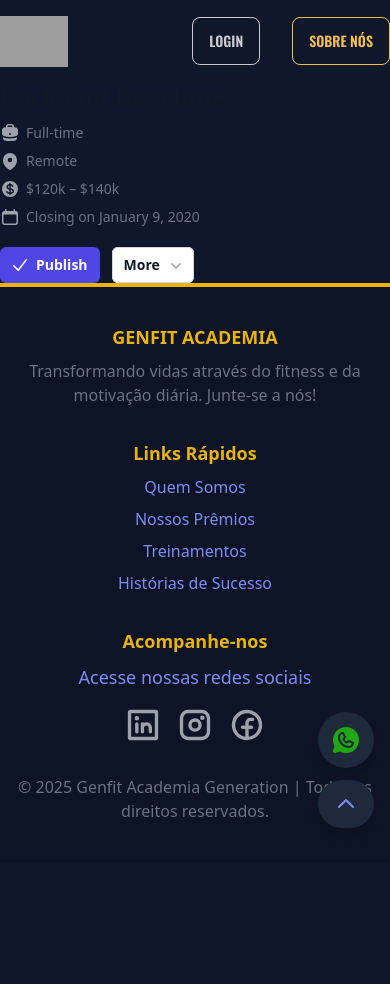
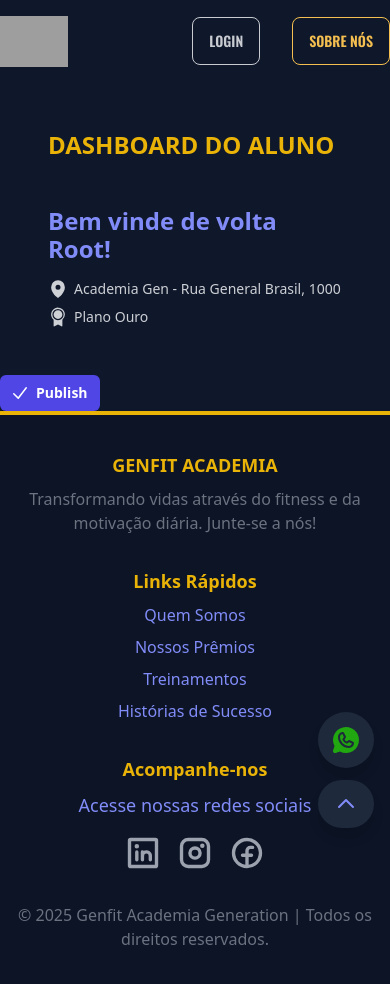
Before and after one commit to GenBrGrupo02/GenFit_02, a React (Vite) app: page /dashboard in a window 390 px wide. Shown: the top 984 px of the page. Before the commit the page ends 863 px from the top, so only its background shows below. Built offline with nearby package versions, Linux system fonts and the light colour scheme; grey boxes are pictures that could not be loaded.

Commit message:
Atualizando Dashboard

```diff
--- a/src/App.tsx
+++ b/src/App.tsx
@@ -9,6 +9,7 @@ import Sobrenos from "./pages/sobrenos/Sobrenos";
 import Dashboard from "./pages/dashboard/Dashboard";
 import Perfil from "./pages/perfil/Perfil";
 import { AuthProvider } from "./contexts/AuthContext";
+import Exercicios from "./pages/exercicios/Exercicios";
 
 function App() {
   return (
@@ -23,7 +24,7 @@ function App() {
             <Route path="/login" element={<Login />} />
             <Route path="/sobrenos" element={<Sobrenos />} />
             <Route path="/dashboard" element={<Dashboard />} />
-            <Route path="/perfil" element={<Perfil />} />
+            <Route path="/exercicios" element={<Exercicios />} />
           </Routes>
           <Footer />
         </BrowserRouter>
--- a/src/components/exercicios/ListaExercicios.tsx
+++ b/src/components/exercicios/ListaExercicios.tsx
@@ -1,6 +1,6 @@
-/* import { useNavigate } from "react-router-dom";
+import { useNavigate } from "react-router-dom";
 import { useState, useContext, useEffect } from "react";
-import { AuthContext } from "../../../contexts/AuthContext";
+import { AuthContext } from "../../contexts/AuthContext.tsx";
 import { InfinitySpin } from "react-loader-spinner";
 import ExercicioCard from "./ExercicioCard";
 import Exercicio from "../../models/Exercicio";
@@ -63,4 +63,4 @@ function ListaExercicios() {
     );
 }
 
-export default ListaExercicios; */
+export default ListaExercicios;
--- a/src/components/navbar/Navbar.tsx
+++ b/src/components/navbar/Navbar.tsx
@@ -1,8 +1,8 @@
 import { Link } from "react-router-dom";
 
 function Navbar() {
-
   return (
+    <>
       <div className="w-full flex justify-center py-4 bg-base-100 text-white ">
         <div className="container flex justify-between text-lg ">
           <div className="mr-auto">
@@ -26,6 +26,7 @@ function Navbar() {
           </div>
         </div>
       </div>
+    </>
   );
 }
 
--- a/src/pages/dashboard/Dashboard.tsx
+++ b/src/pages/dashboard/Dashboard.tsx
@@ -1,56 +1,51 @@
 import {
-  BriefcaseIcon,
-  CalendarIcon,
   CheckIcon,
   ChevronDownIcon,
-  CurrencyDollarIcon,
   LinkIcon,
-  MapPinIcon,
   PencilIcon,
 } from "@heroicons/react/20/solid";
 
 import { Menu, MenuButton, MenuItem, MenuItems } from "@headlessui/react";
+import { Link, useNavigate } from "react-router-dom";
+import { MapPin, Medal } from "@phosphor-icons/react";
+import { useContext, useEffect } from "react";
+import { AuthContext } from "../../contexts/AuthContext";
 
 function Dashboard() {
+  /*const navigate = useNavigate();
+
+  const { usuario } = useContext(AuthContext);
+
+  useEffect(() => {
+    if (usuario.token === "") {
+      alert("Você precisa estar logado");
+      navigate("/");
+    }
+  }, [usuario.token]);*/
+
   return (
     <>
       <div className="lg:flex lg:items-center lg:justify-between">
-        <div className="min-w-0 flex-1">
-          <h2 className="text-2xl/7 font-bold text-gray-900 sm:truncate sm:text-3xl sm:tracking-tight">
-            Back End Developer
+        <div className="min-w-screen flex-1 m-12">
+          <h2 className=" text-2xl/7 font-bold text-yellow-500 sm:truncate sm:text-3xl sm:tracking-tight mb-12">
+            DASHBOARD DO ALUNO {/*usuario.nome*/}
           </h2>
-          <div className="mt-1 flex flex-col sm:mt-0 sm:flex-row sm:flex-wrap sm:space-x-6">
-            <div className="mt-2 flex items-center text-sm text-gray-500">
-              <BriefcaseIcon
-                aria-hidden="true"
-                className="mr-1.5 size-5 shrink-0 text-gray-400"
-              />
-              Full-time
+          <h2 className=" text-2xl/7 font-bold text-secondary sm:truncate sm:text-3xl sm:tracking-tight mb-2">
+            Bem vinde de volta Root{/*usuario.nome*/}!
+          </h2>
+          <div className="mt-1 flex flex-col sm:mt-0 sm:flex-row sm:flex-wrap sm:space-x-6 mb-8">
+            <div className="mt-2 flex items-center text-sm text-neutral-content">
+              <MapPin size={20} weight="fill" className="mr-1.5" />
+              Academia Gen - Rua General Brasil, 1000
             </div>
-            <div className="mt-2 flex items-center text-sm text-gray-500">
-              <MapPinIcon
-                aria-hidden="true"
-                className="mr-1.5 size-5 shrink-0 text-gray-400"
-              />
-              Remote
-            </div>
-            <div className="mt-2 flex items-center text-sm text-gray-500">
-              <CurrencyDollarIcon
-                aria-hidden="true"
-                className="mr-1.5 size-5 shrink-0 text-gray-400"
-              />
-              $120k &ndash; $140k
-            </div>
-            <div className="mt-2 flex items-center text-sm text-gray-500">
-              <CalendarIcon
-                aria-hidden="true"
-                className="mr-1.5 size-5 shrink-0 text-gray-400"
-              />
-              Closing on January 9, 2020
+            <div className="mt-2 flex items-center text-sm text-neutral-content">
+              <Medal size={20} weight="fill" className="mr-1.5" />
+              Plano Ouro
             </div>
           </div>
         </div>
-        <div className="mt-5 flex lg:mt-0 lg:ml-4">
+        <div className="mt-5 flex lg:mt-0 lg:ml-4 mr-12">
+          <Link to="/excericios">
             <span className="hidden sm:block">
               <button
                 type="button"
@@ -63,6 +58,7 @@ function Dashboard() {
                 Edit
               </button>
             </span>
+          </Link>
 
           <span className="ml-3 hidden sm:block">
             <button
@@ -86,39 +82,6 @@ function Dashboard() {
               Publish
             </button>
           </span>
-
-          {/* Dropdown */}
-          <Menu as="div" className="relative ml-3 sm:hidden">
-            <MenuButton className="inline-flex items-center rounded-md bg-white px-3 py-2 text-sm font-semibold text-gray-900 ring-1 shadow-xs ring-gray-300 ring-inset hover:ring-gray-400">
-              More
-              <ChevronDownIcon
-                aria-hidden="true"
-                className="-mr-1 ml-1.5 size-5 text-gray-400"
-              />
-            </MenuButton>
-
-            <MenuItems
-              transition
-              className="absolute right-0 z-10 mt-2 -mr-1 w-48 origin-top-right rounded-md bg-white py-1 ring-1 shadow-lg ring-black/5 transition focus:outline-hidden data-closed:scale-95 data-closed:transform data-closed:opacity-0 data-enter:duration-200 data-enter:ease-out data-leave:duration-75 data-leave:ease-in"
-            >
-              <MenuItem>
-                <a
-                  href="#"
-                  className="block px-4 py-2 text-sm text-gray-700 data-focus:bg-gray-100 data-focus:outline-hidden"
-                >
-                  Edit
-                </a>
-              </MenuItem>
-              <MenuItem>
-                <a
-                  href="#"
-                  className="block px-4 py-2 text-sm text-gray-700 data-focus:bg-gray-100 data-focus:outline-hidden"
-                >
-                  View
-                </a>
-              </MenuItem>
-            </MenuItems>
-          </Menu>
         </div>
       </div>
     </>
```
Also changed, not shown: src/components/exercicios/ExercicioCard.tsx (+27 -14 lines). Lines whose indentation alone changed are shown as unchanged.
